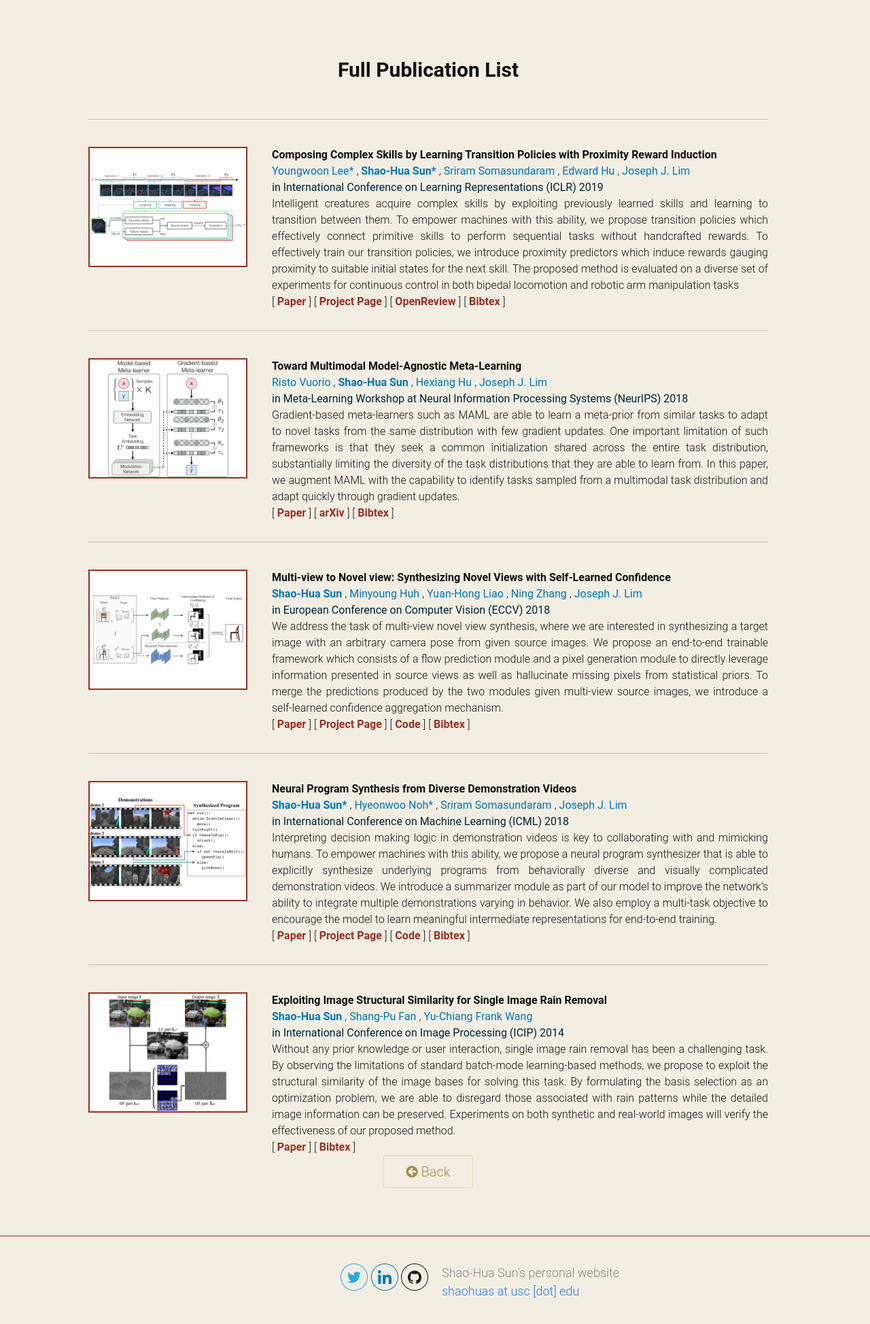
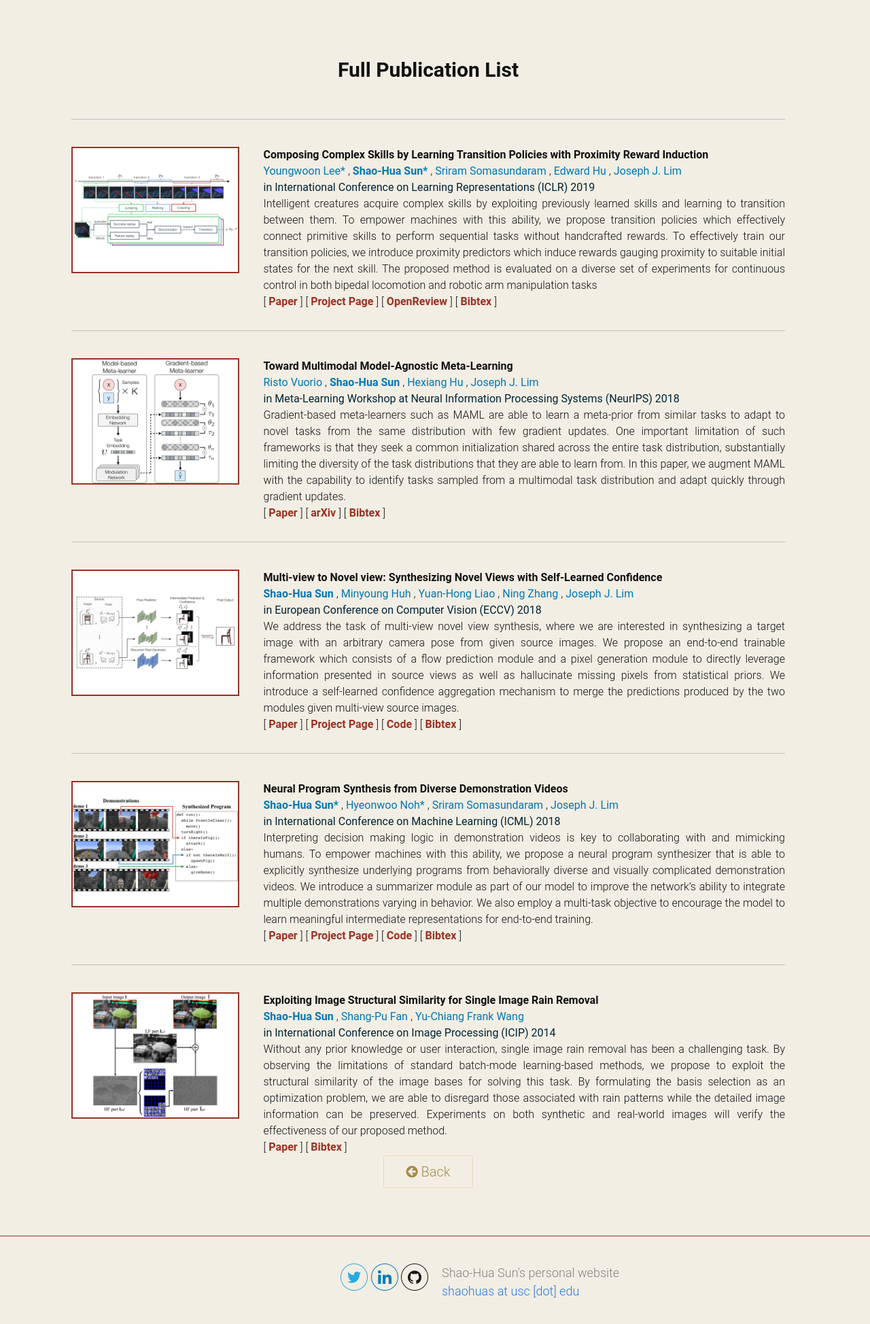
Before and after one commit to shaohua0116/shaohua0116.github.io, a Jekyll site: the page built from publications.html, in a window 1280 px wide, cut to the strip 0-1989 px from the top of the page. Shown: the top 1948 px of the strip at 68% size. Built offline with Jekyll 4.4.1, drawn with Linux system fonts in a browser that asks for light colours.

Commit message:
fix pub scope issue

```diff
--- a/_data/publications.yml
+++ b/_data/publications.yml
@@ -75,7 +75,7 @@
   publisher:  'European Conference on Computer Vision (ECCV) 2018'
   status:   ''
   # place:    'in Munich, Germany'
-  desc: 'We address the task of multi-view novel view synthesis, where we are interested in synthesizing a target image with an arbitrary camera pose from given source images. We propose an end-to-end trainable framework which consists of a flow prediction module and a pixel generation module to directly leverage information presented in source views as well as hallucinate missing pixels from statistical priors. To merge the predictions produced by the two modules given multi-view source images, we introduce a self-learned confidence aggregation mechanism.'
+  desc: 'We address the task of multi-view novel view synthesis, where we are interested in synthesizing a target image with an arbitrary camera pose from given source images. We propose an end-to-end trainable framework which consists of a flow prediction module and a pixel generation module to directly leverage information presented in source views as well as hallucinate missing pixels from statistical priors. We introduce a self-learned confidence aggregation mechanism to merge the predictions produced by the two modules given multi-view source images.'
   abstract: 'We address the task of multi-view novel view synthesis, where we are interested in synthesizing a target image with an arbitrary camera pose from given source images. We propose an end-to-end trainable framework that learns to exploit multiple viewpoints to synthesize a novel view without any 3D supervision. Specifically, our model consists of a flow prediction module and a pixel generation module to directly leverage information presented in source views as well as hallucinate missing pixels from statistical priors. To merge the predictions produced by the two modules given multi-view source images, we introduce a self-learned confidence aggregation mechanism. We evaluate our model on images rendered from 3D object models as well as real and synthesized scenes. We demonstrate that our model is able to achieve state-of-the-art results as well as progressively improve its predictions when more source images are available.'
   tags:
     - name: 'Paper'
--- a/css/main.scss
+++ b/css/main.scss
@@ -59,7 +59,7 @@
 $secondary-color-dark:      $brand-color-dark;
 
 // Width of the content area
-$content-width:     1100px;
+$content-width:     1150px;
 // $content-width:     1024px;
 
 $on-mobile:         400px;
--- a/index.html
+++ b/index.html
@@ -48,7 +48,6 @@
     </h1>
   </div>
   -->
-  </div>
   <div class="button">
     <h1 class="sm-heading text-center">
       <a href="{{ '/timeline/#timeline' | prepend: site.baseurl }}">
@@ -111,11 +110,10 @@
         </div>
       </div>
     </div>
-  {% endif %}
-  {% endfor %}
+    {% endif %}
+    {% endfor %}
   </div>
 
-  </div>
   <div class="button">
     <h1 class="sm-heading text-center">
       <a href="{{ '/publications/#publications' | prepend: site.baseurl }}">
```
